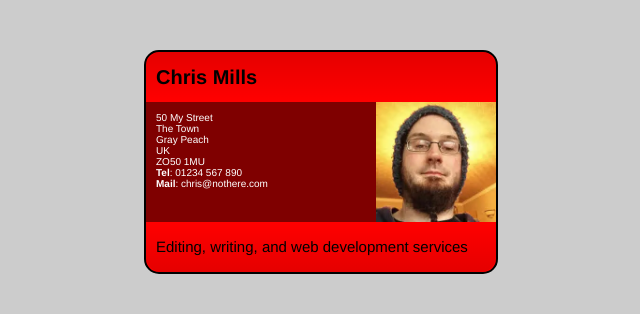
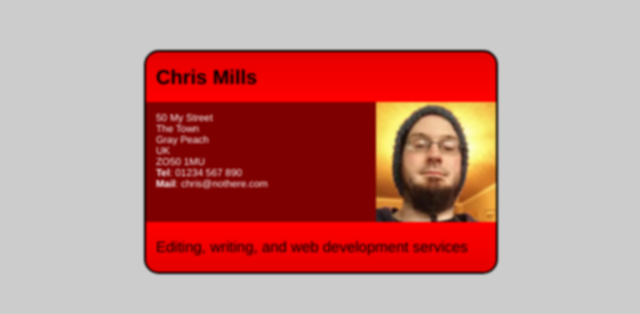
Before and after one commit to dogxii/zero-frontend, a plain HTML site: page css/profile_card/index.html in a window 1280 px wide. Shown: the whole page, without its empty margins (319-959 px from the left). Drawn offline with Linux system fonts and the light colour scheme.

Commit message:
docs: 更新进度

```diff
--- a/css/profile_card/style.css
+++ b/css/profile_card/style.css
@@ -17,6 +17,7 @@ html {
   background-color: red;
   border: 0.2em solid black;
   border-radius: 1.5em;
+  filter: blur(1px);
 }
 
 .card header {
```
